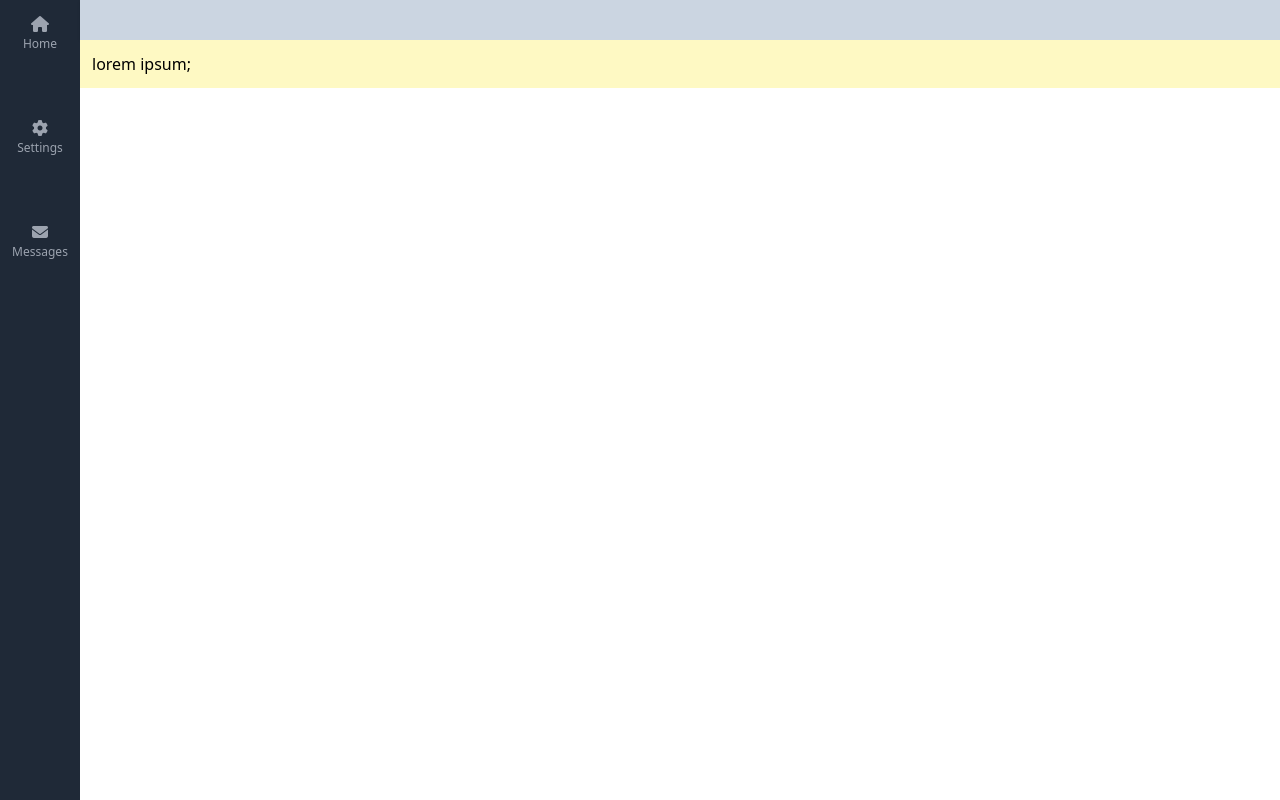
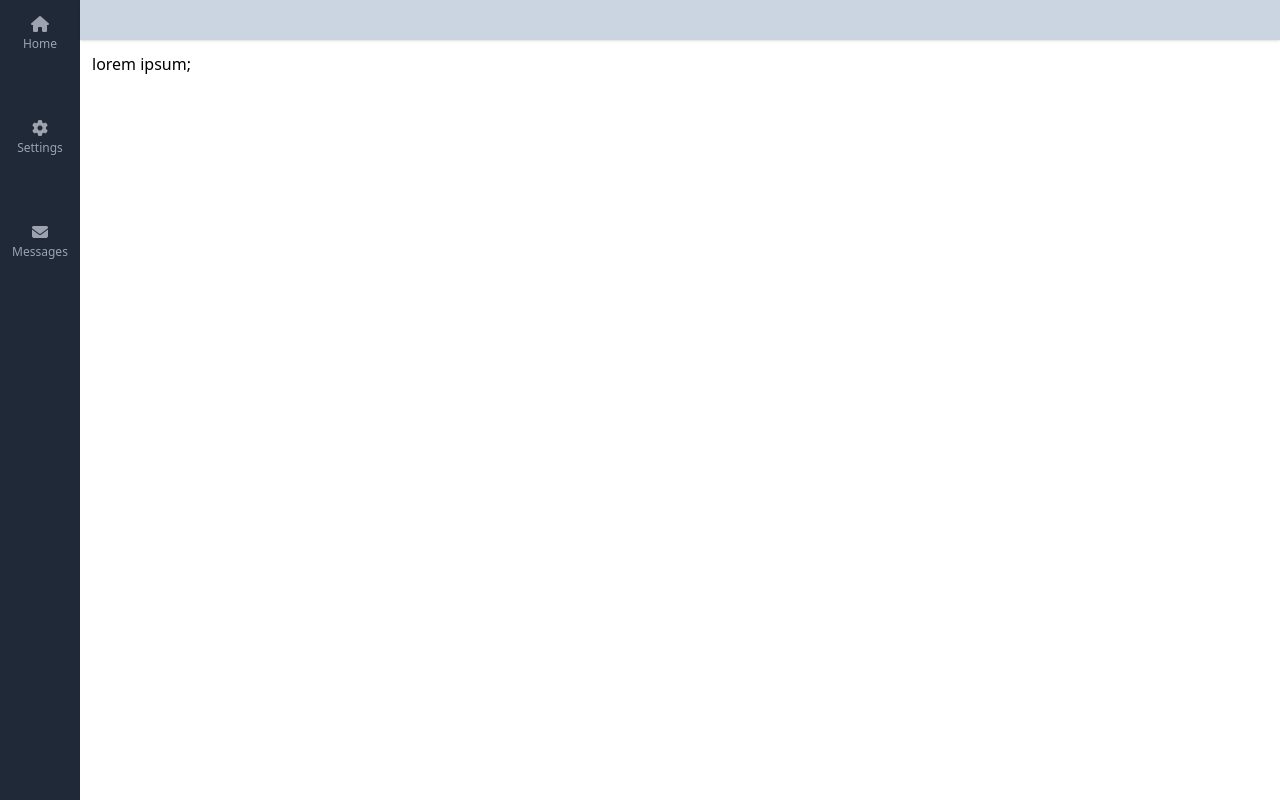
Before and after one commit to james-larocque/my-react-app, a React (Vite) app: page / in a window 1280 px wide. Built offline with nearby package versions, Linux system fonts and the light colour scheme.

Commit message:
Improved how the compoonents filled up space

```diff
--- a/src/components/layout/Layout.tsx
+++ b/src/components/layout/Layout.tsx
@@ -9,15 +9,15 @@ type LayoutProps = {
 const Layout = ({ topbar, sidebar, page }: LayoutProps) => {
     return (
         <div>
-            <div className='flex h-screen'>
+            <div className='flex h-screen w-screen'>
                 <div className='h-full'>
                     {sidebar}
                 </div>
                 <div className='w-full h-full flex-1'>
-                    <div className='w-full'>
+                    <div>
                         {topbar}
                     </div>
-                    <div className='p-3 w-full bg-yellow-100'>
+                    <div className='p-3 h-auto'>
                         {page}
                     </div>
                 </div>
--- a/src/components/layout/Topbar.tsx
+++ b/src/components/layout/Topbar.tsx
@@ -4,6 +4,7 @@ const Topbar = () => {
     const [navbar, setNavbar] = useState(false);
 
     return (
+        <div className='flex'>
             <nav className="w-full bg-slate-300 shadow">
                 <div className="justify-between px-4 mx-auto lg:max-w-7xl md:items-center md:flex md:px-8">
                     <div>
@@ -15,6 +16,8 @@ const Topbar = () => {
                     </div>
                 </div>
             </nav>
+        </div>
+
     );
 };
 
```
Lines whose indentation alone changed are shown as unchanged.
